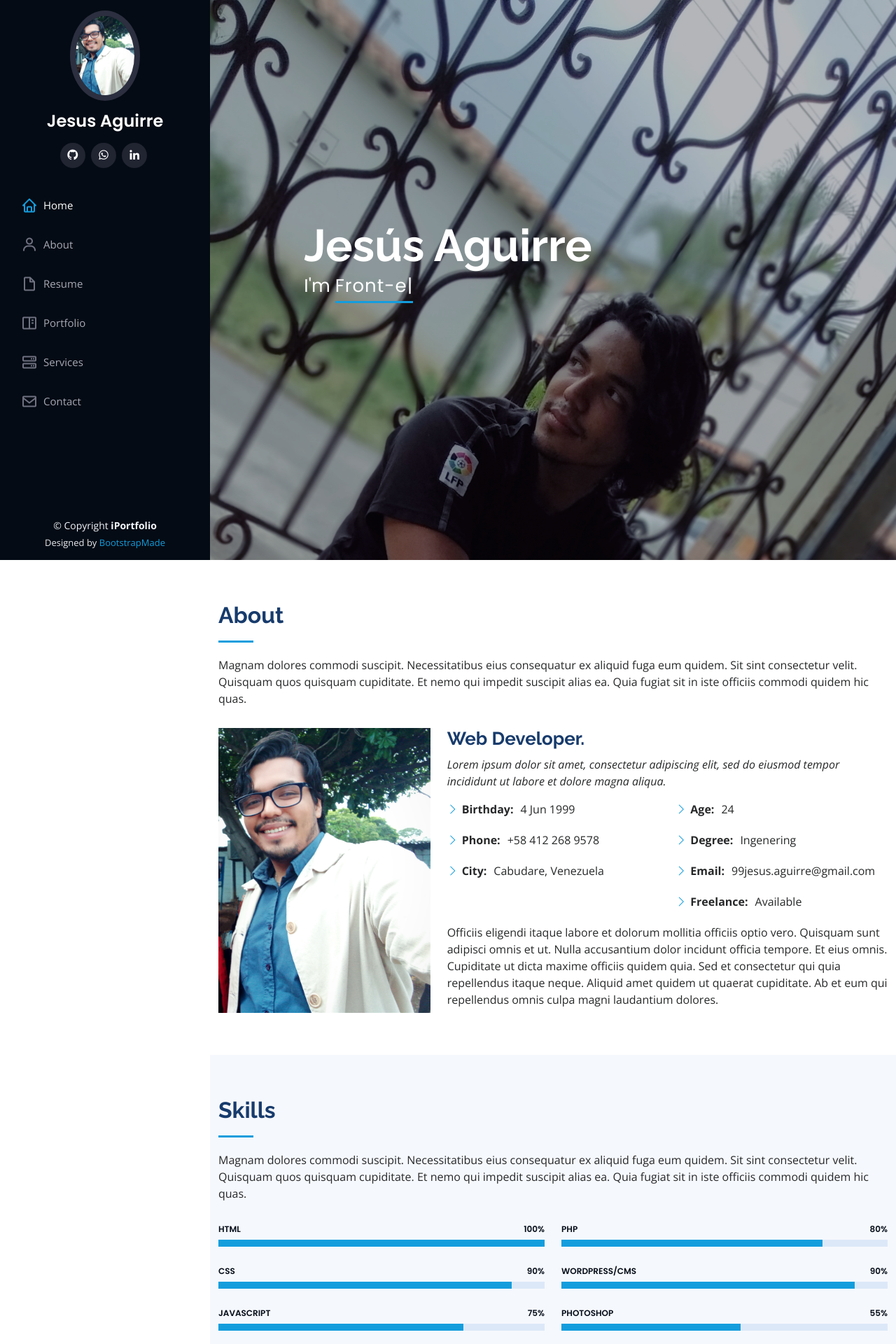
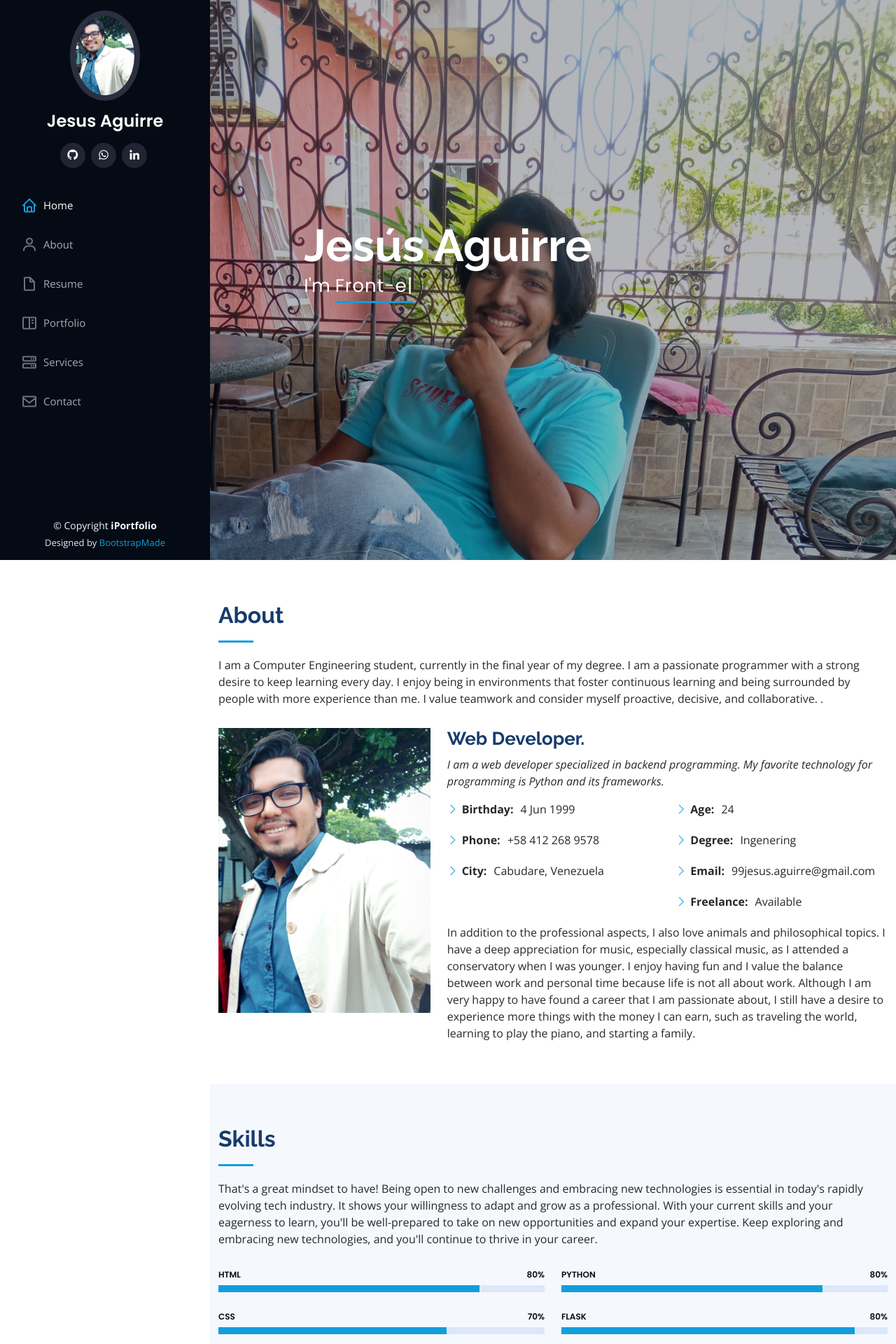
Before and after one commit to JesusxAguirre/portafolio, a Flask app: page / in a window 1280 px wide. Shown: the top 1920 px of the page at 70% size. Run offline with Flask 3, Linux system fonts and the light colour scheme; some libraries are stand-ins or nearby versions.

Commit message:
cambios actualizados sobre el about me y algunas skills, faltan agregar skills

```diff
--- a/static/css/style.css
+++ b/static/css/style.css
@@ -230,7 +230,7 @@ h6 {
 #hero {
   width: 100%;
   height: 100vh;
-  background: url("../img/jesus-inicio.jpg")top  center;
+  background: url("../img/jesus-inicio.jpg")  top center;
   background-size: cover;
 }
 
--- a/templates/index.html
+++ b/templates/index.html
@@ -79,7 +79,16 @@
 
         <div class="section-title">
           <h2>About</h2>
-          <p>Magnam dolores commodi suscipit. Necessitatibus eius consequatur ex aliquid fuga eum quidem. Sit sint consectetur velit. Quisquam quos quisquam cupiditate. Et nemo qui impedit suscipit alias ea. Quia fugiat sit in iste officiis commodi quidem hic quas.</p>
+          <p>I am a Computer Engineering student, currently in
+            the final year of my degree. I am a passionate
+            programmer with a strong desire to keep learning
+            every day. I enjoy being in environments that foster
+            continuous learning and being surrounded by
+            people with more experience than me. I value
+            teamwork and consider myself proactive, decisive,
+            and collaborative.
+            .
+            </p>
         </div>
 
         <div class="row">
@@ -89,8 +98,7 @@
           <div class="col-lg-8 pt-4 pt-lg-0 content" data-aos="fade-left">
             <h3>Web Developer.</h3>
             <p class="fst-italic">
-              Lorem ipsum dolor sit amet, consectetur adipiscing elit, sed do eiusmod tempor incididunt ut labore et dolore
-              magna aliqua.
+              I am a web developer specialized in backend programming. My favorite technology for programming is Python and its frameworks.
             </p>
             <div class="row">
               <div class="col-lg-6">
@@ -111,8 +119,7 @@
               </div>
             </div>
             <p>
-              Officiis eligendi itaque labore et dolorum mollitia officiis optio vero. Quisquam sunt adipisci omnis et ut. Nulla accusantium dolor incidunt officia tempore. Et eius omnis.
-              Cupiditate ut dicta maxime officiis quidem quia. Sed et consectetur qui quia repellendus itaque neque. Aliquid amet quidem ut quaerat cupiditate. Ab et eum qui repellendus omnis culpa magni laudantium dolores.
+              In addition to the professional aspects, I also love animals and philosophical topics. I have a deep appreciation for music, especially classical music, as I attended a conservatory when I was younger. I enjoy having fun and I value the balance between work and personal time because life is not all about work. Although I am very happy to have found a career that I am passionate about, I still have a desire to experience more things with the money I can earn, such as traveling the world, learning to play the piano, and starting a family.
             </p>
           </div>
         </div>
@@ -128,7 +135,7 @@
 
         <div class="section-title">
           <h2>Skills</h2>
-          <p>Magnam dolores commodi suscipit. Necessitatibus eius consequatur ex aliquid fuga eum quidem. Sit sint consectetur velit. Quisquam quos quisquam cupiditate. Et nemo qui impedit suscipit alias ea. Quia fugiat sit in iste officiis commodi quidem hic quas.</p>
+          <p>That's a great mindset to have! Being open to new challenges and embracing new technologies is essential in today's rapidly evolving tech industry. It shows your willingness to adapt and grow as a professional. With your current skills and your eagerness to learn, you'll be well-prepared to take on new opportunities and expand your expertise. Keep exploring and embracing new technologies, and you'll continue to thrive in your career.</p>
         </div>
 
         <div class="row skills-content">
@@ -136,16 +143,16 @@
           <div class="col-lg-6" data-aos="fade-up">
 
             <div class="progress">
-              <span class="skill">HTML <i class="val">100%</i></span>
+              <span class="skill">HTML <i class="val">80%</i></span>
               <div class="progress-bar-wrap">
-                <div class="progress-bar" role="progressbar" aria-valuenow="100" aria-valuemin="0" aria-valuemax="100"></div>
+                <div class="progress-bar" role="progressbar" aria-valuenow="80" aria-valuemin="0" aria-valuemax="100"></div>
               </div>
             </div>
 
             <div class="progress">
-              <span class="skill">CSS <i class="val">90%</i></span>
+              <span class="skill">CSS <i class="val">70%</i></span>
               <div class="progress-bar-wrap">
-                <div class="progress-bar" role="progressbar" aria-valuenow="90" aria-valuemin="0" aria-valuemax="100"></div>
+                <div class="progress-bar" role="progressbar" aria-valuenow="70" aria-valuemin="0" aria-valuemax="100"></div>
               </div>
             </div>
 
@@ -161,23 +168,23 @@
           <div class="col-lg-6" data-aos="fade-up" data-aos-delay="100">
 
             <div class="progress">
-              <span class="skill">PHP <i class="val">80%</i></span>
+              <span class="skill">Python <i class="val">80%</i></span>
               <div class="progress-bar-wrap">
                 <div class="progress-bar" role="progressbar" aria-valuenow="80" aria-valuemin="0" aria-valuemax="100"></div>
               </div>
             </div>
 
             <div class="progress">
-              <span class="skill">WordPress/CMS <i class="val">90%</i></span>
+              <span class="skill">Flask <i class="val">80%</i></span>
               <div class="progress-bar-wrap">
                 <div class="progress-bar" role="progressbar" aria-valuenow="90" aria-valuemin="0" aria-valuemax="100"></div>
               </div>
             </div>
 
             <div class="progress">
-              <span class="skill">Photoshop <i class="val">55%</i></span>
+              <span class="skill">MVC <i class="val">85%</i></span>
               <div class="progress-bar-wrap">
-                <div class="progress-bar" role="progressbar" aria-valuenow="55" aria-valuemin="0" aria-valuemax="100"></div>
+                <div class="progress-bar" role="progressbar" aria-valuenow="85" aria-valuemin="0" aria-valuemax="100"></div>
               </div>
             </div>
 
@@ -314,89 +321,7 @@
       </div>
     </section><!-- End Services Section -->
 
-    <!-- ======= Testimonials Section ======= -->
-    <section id="testimonials" class="testimonials section-bg">
-      <div class="container">
 
-        <div class="section-title">
-          <h2>Testimonials</h2>
-          <p>Magnam dolores commodi suscipit. Necessitatibus eius consequatur ex aliquid fuga eum quidem. Sit sint consectetur velit. Quisquam quos quisquam cupiditate. Et nemo qui impedit suscipit alias ea. Quia fugiat sit in iste officiis commodi quidem hic quas.</p>
-        </div>
-
-        <div class="testimonials-slider swiper" data-aos="fade-up" data-aos-delay="100">
-          <div class="swiper-wrapper">
-
-            <div class="swiper-slide">
-              <div class="testimonial-item" data-aos="fade-up">
-                <p>
-                  <i class="bx bxs-quote-alt-left quote-icon-left"></i>
-                  Proin iaculis purus consequat sem cure digni ssim donec porttitora entum suscipit rhoncus. Accusantium quam, ultricies eget id, aliquam eget nibh et. Maecen aliquam, risus at semper.
-                  <i class="bx bxs-quote-alt-right quote-icon-right"></i>
-                </p>
-                <img src="{{url_for('static', filename='img/testimonials/testimonials-1.jpg')}}" class="testimonial-img" alt="">
-                <h3>Saul Goodman</h3>
-                <h4>Ceo &amp; Founder</h4>
-              </div>
-            </div><!-- End testimonial item -->
-
-            <div class="swiper-slide">
-              <div class="testimonial-item" data-aos="fade-up" data-aos-delay="100">
-                <p>
-                  <i class="bx bxs-quote-alt-left quote-icon-left"></i>
-                  Export tempor illum tamen malis malis eram quae irure esse labore quem cillum quid cillum eram malis quorum velit fore eram velit sunt aliqua noster fugiat irure amet legam anim culpa.
-                  <i class="bx bxs-quote-alt-right quote-icon-right"></i>
-                </p>
-                <img src="{{url_for('static', filename='img/testimonials/testimonials-2.jpg')}}" class="testimonial-img" alt="">
-                <h3>Sara Wilsson</h3>
-                <h4>Designer</h4>
-              </div>
-            </div><!-- End testimonial item -->
-
-            <div class="swiper-slide">
-              <div class="testimonial-item" data-aos="fade-up" data-aos-delay="200">
-                <p>
-                  <i class="bx bxs-quote-alt-left quote-icon-left"></i>
-                  Enim nisi quem export duis labore cillum quae magna enim sint quorum nulla quem veniam duis minim tempor labore quem eram duis noster aute amet eram fore quis sint minim.
-                  <i class="bx bxs-quote-alt-right quote-icon-right"></i>
-                </p>
-                <img src="{{url_for('static', filename='img/testimonials/testimonials-3.jpg')}}" class="testimonial-img" alt="">
-                <h3>Jena Karlis</h3>
-                <h4>Store Owner</h4>
-              </div>
-            </div><!-- End testimonial item -->
-
-            <div class="swiper-slide">
-              <div class="testimonial-item" data-aos="fade-up" data-aos-delay="300">
-                <p>
-                  <i class="bx bxs-quote-alt-left quote-icon-left"></i>
-                  Fugiat enim eram quae cillum dolore dolor amet nulla culpa multos export minim fugiat minim velit minim dolor enim duis veniam ipsum anim magna sunt elit fore quem dolore labore illum veniam.
-                  <i class="bx bxs-quote-alt-right quote-icon-right"></i>
-                </p>
-                <img src="{{url_for('static', filename='img/testimonials/testimonials-4.jpg')}}" class="testimonial-img" alt="">
-                <h3>Matt Brandon</h3>
-                <h4>Freelancer</h4>
-              </div>
-            </div><!-- End testimonial item -->
-
-            <div class="swiper-slide">
-              <div class="testimonial-item" data-aos="fade-up" data-aos-delay="400">
-                <p>
-                  <i class="bx bxs-quote-alt-left quote-icon-left"></i>
-                  Quis quorum aliqua sint quem legam fore sunt eram irure aliqua veniam tempor noster veniam enim culpa labore duis sunt culpa nulla illum cillum fugiat legam esse veniam culpa fore nisi cillum quid.
-                  <i class="bx bxs-quote-alt-right quote-icon-right"></i>
-                </p>
-                <img src="{{url_for('static', filename='img/testimonials/testimonials-5.jpg')}}" class="testimonial-img" alt="">
-                <h3>John Larson</h3>
-                <h4>Entrepreneur</h4>
-              </div>
-            </div><!-- End testimonial item -->
-
-          </div>
-          <div class="swiper-pagination"></div>
-        </div>
-
-      </div>
-    </section><!-- End Testimonials Section -->
 
     <!-- ======= Contact Section ======= -->
     <section id="contact" class="contact">
```
Also changed, not shown: static/img/jesus-inicio.jpg.
